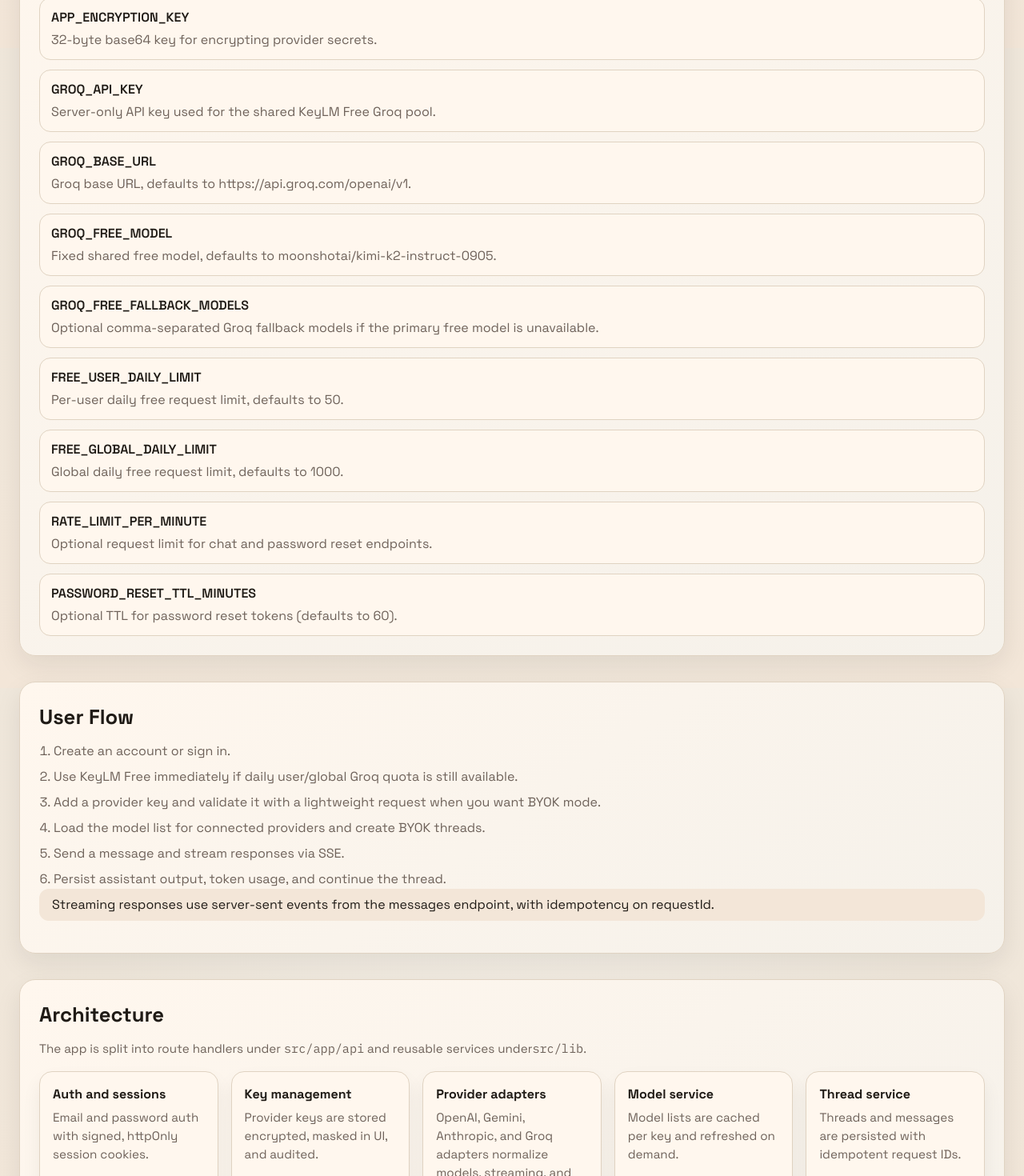
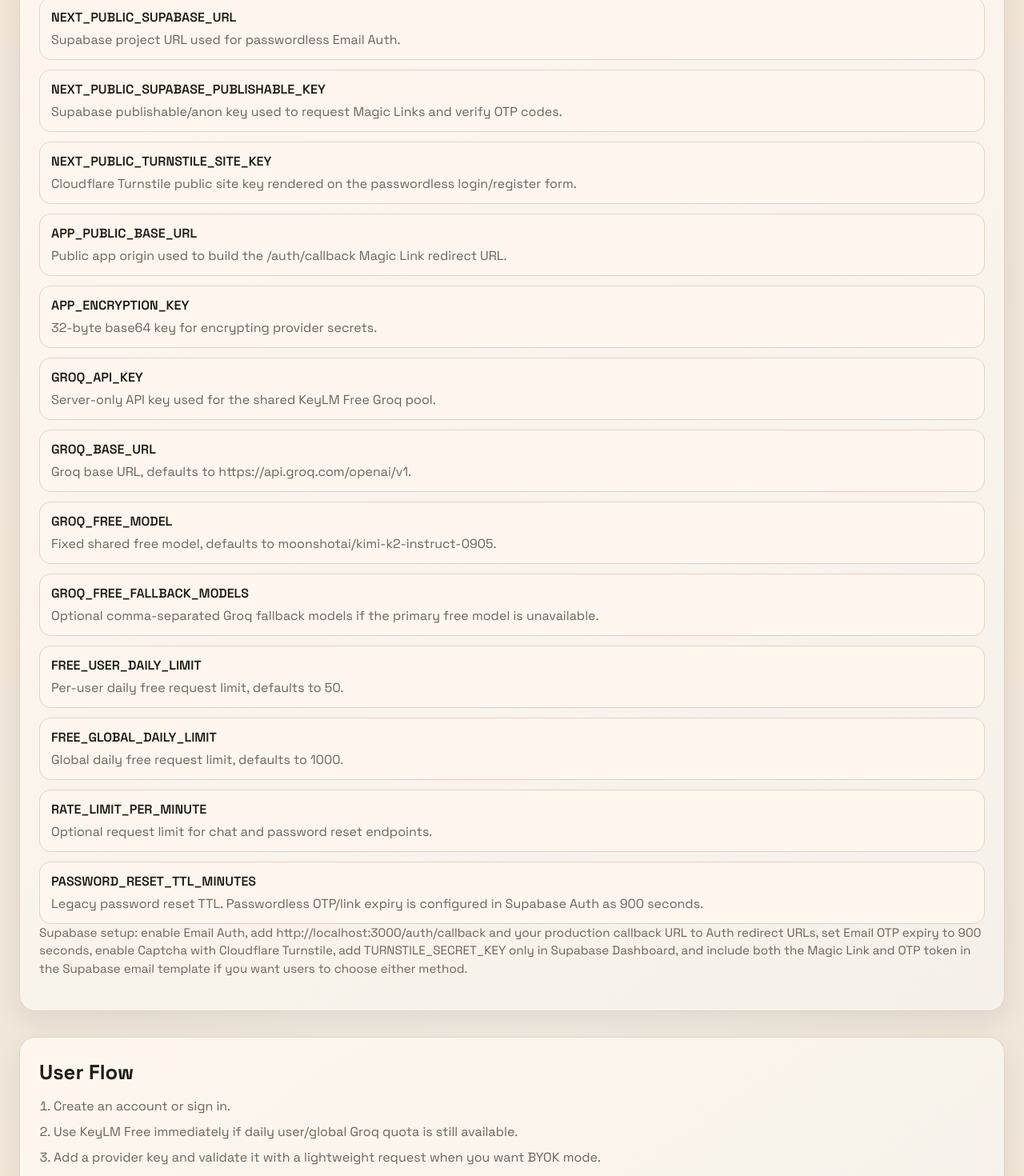
Before and after one commit to ahmedmshakil/KeyLM-BringYourAI, a Next.js app: page /docs in a window 1280 px wide. Shown: the part 2340-3810 px from the top of the page at 80% size. Built offline with nearby package versions, Linux system fonts and the light colour scheme.

Commit message:
docs(auth): document passwordless setup
Update environment examples and docs for Supabase email auth, Turnstile, callback URLs, and passwordless endpoint behavior.

```diff
--- a/src/app/docs/page.tsx
+++ b/src/app/docs/page.tsx
@@ -29,7 +29,7 @@
   },
   {
     title: 'Create the environment file',
-    code: 'cp .env.example .env\n# set DATABASE_URL, APP_AUTH_SECRET, APP_ENCRYPTION_KEY, GROQ_API_KEY'
+    code: 'cp .env.example .env\n# set DATABASE_URL, APP_AUTH_SECRET, APP_ENCRYPTION_KEY, NEXT_PUBLIC_SUPABASE_URL, NEXT_PUBLIC_SUPABASE_PUBLISHABLE_KEY, GROQ_API_KEY'
   },
   {
     title: 'Generate an encryption key',
@@ -67,7 +67,7 @@
 const architectureModules = [
   {
     title: 'Auth and sessions',
-    description: 'Email and password auth with signed, httpOnly session cookies.'
+    description: 'Supabase passwordless email auth with Magic Links/OTP and signed, httpOnly app session cookies.'
   },
   {
     title: 'Key management',
@@ -114,12 +114,14 @@
   {
     title: 'Auth',
     items: [
-      { method: 'POST', path: '/api/auth/register', description: 'Create an account and start a session.' },
-      { method: 'POST', path: '/api/auth/login', description: 'Authenticate and start a session.' },
+      { method: 'POST', path: '/api/auth/register', description: 'Send a Supabase passwordless signup Magic Link or OTP.' },
+      { method: 'POST', path: '/api/auth/login', description: 'Send a Supabase passwordless login Magic Link or OTP.' },
+      { method: 'POST', path: '/api/auth/verify-otp', description: 'Verify an email OTP and start the app session.' },
+      { method: 'GET', path: '/auth/callback', description: 'Handle Magic Link callback, sync the user, and start the app session.' },
       { method: 'POST', path: '/api/auth/logout', description: 'Clear the session cookie.' },
       { method: 'GET', path: '/api/auth/me', description: 'Return the current session user.' },
-      { method: 'POST', path: '/api/auth/password-reset/request', description: 'Create a password reset token.' },
-      { method: 'POST', path: '/api/auth/password-reset/confirm', description: 'Finish a password reset.' }
+      { method: 'POST', path: '/api/auth/password-reset/request', description: 'Legacy password reset endpoint; passwordless auth does not require it.' },
+      { method: 'POST', path: '/api/auth/password-reset/confirm', description: 'Legacy password reset confirmation endpoint.' }
     ]
   },
   {
@@ -179,7 +181,7 @@
 const dataModels = [
   {
     title: 'User',
-    fields: 'id, email, passwordHash, createdAt'
+    fields: 'id, email, passwordHash?, supabaseUserId, lastLoginAt, createdAt'
   },
   {
     title: 'ProviderKey',
@@ -290,6 +292,22 @@
             <dd>HMAC secret for signing session tokens.</dd>
           </div>
           <div>
+            <dt>NEXT_PUBLIC_SUPABASE_URL</dt>
+            <dd>Supabase project URL used for passwordless Email Auth.</dd>
+          </div>
+          <div>
+            <dt>NEXT_PUBLIC_SUPABASE_PUBLISHABLE_KEY</dt>
+            <dd>Supabase publishable/anon key used to request Magic Links and verify OTP codes.</dd>
+          </div>
+          <div>
+            <dt>NEXT_PUBLIC_TURNSTILE_SITE_KEY</dt>
+            <dd>Cloudflare Turnstile public site key rendered on the passwordless login/register form.</dd>
+          </div>
+          <div>
+            <dt>APP_PUBLIC_BASE_URL</dt>
+            <dd>Public app origin used to build the /auth/callback Magic Link redirect URL.</dd>
+          </div>
+          <div>
             <dt>APP_ENCRYPTION_KEY</dt>
             <dd>32-byte base64 key for encrypting provider secrets.</dd>
           </div>
@@ -323,9 +341,14 @@
           </div>
           <div>
             <dt>PASSWORD_RESET_TTL_MINUTES</dt>
-            <dd>Optional TTL for password reset tokens (defaults to 60).</dd>
+            <dd>Legacy password reset TTL. Passwordless OTP/link expiry is configured in Supabase Auth as 900 seconds.</dd>
           </div>
         </dl>
+        <p className="tagline">
+          Supabase setup: enable Email Auth, add http://localhost:3000/auth/callback and your production callback URL to Auth redirect URLs,
+          set Email OTP expiry to 900 seconds, enable Captcha with Cloudflare Turnstile, add TURNSTILE_SECRET_KEY only in Supabase Dashboard,
+          and include both the Magic Link and OTP token in the Supabase email template if you want users to choose either method.
+        </p>
       </section>
 
       <section id="flow" className="card docs-section">
@@ -421,7 +444,7 @@
         <ul className="docs-list">
           <li>Provider keys are encrypted at rest and never returned in plaintext.</li>
           <li>The shared Groq key stays server-side and is never exposed to clients.</li>
-          <li>Passwords are hashed with bcrypt and sessions are signed server-side.</li>
+          <li>Supabase verifies Magic Links/OTPs; the app then issues its existing signed httpOnly session cookie.</li>
           <li>Rate limiting protects chat streaming and password reset requests.</li>
           <li>Audit logs track key lifecycle events for traceability.</li>
           <li>Model and thread access is scoped to the authenticated user.</li>
```
Also changed, not shown: 1 other file (tests, documents, lock files or other folders).
